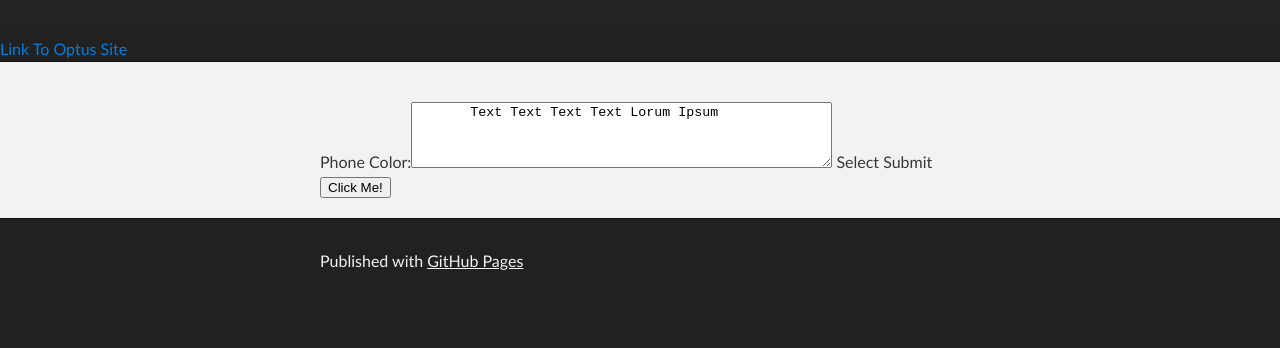
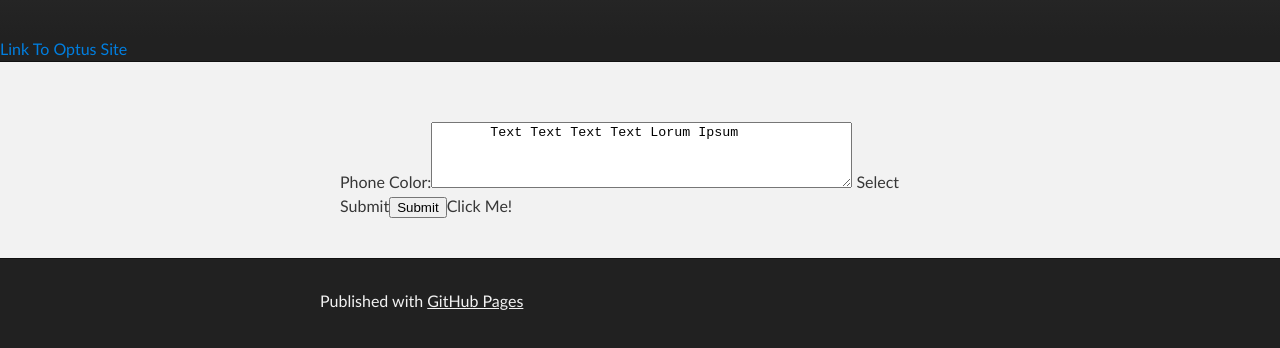
Before and after one commit to sagarchand/thepig25.github.io, a plain HTML site: page index.html in a window 1280 px wide. Shown: the part 172-520 px from the top of the page. Drawn offline with Linux system fonts and the light colour scheme.

Commit message:
Added form submit event

```diff
--- a/index.html
+++ b/index.html
@@ -27,11 +27,12 @@
     <!-- MAIN CONTENT -->
     <div id="main_content_wrap" class="outer">
        <section id="main_content" class="inner">
-
+       <form id="submitForm">
         Phone Color:<textarea id="textArea"rows="4" cols="50">
        Text Text Text Text Lorum Ipsum
         </textarea>
-        Select Submit<button id="submitButton" type="button">Click Me!</button>
+        Select Submit<input id="submitButton" type="submit">Click Me!</button>
+        </form>
       </section>
     </div>
 
--- a/scripts/mySegmentScript.js
+++ b/scripts/mySegmentScript.js
@@ -27,7 +27,7 @@ analytics.trackLink(optusLink, 'Clicked Optus Link', {
     plan : 'Iphone'
 });
 
-var clickedForm = document.getElementById('submitButton');
+var clickedForm = document.getElementById('submitFrom');
 var inputField = document.getElementById('textArea').value;
 
 analytics.track(clickedForm, 'Phone Color', {
```
